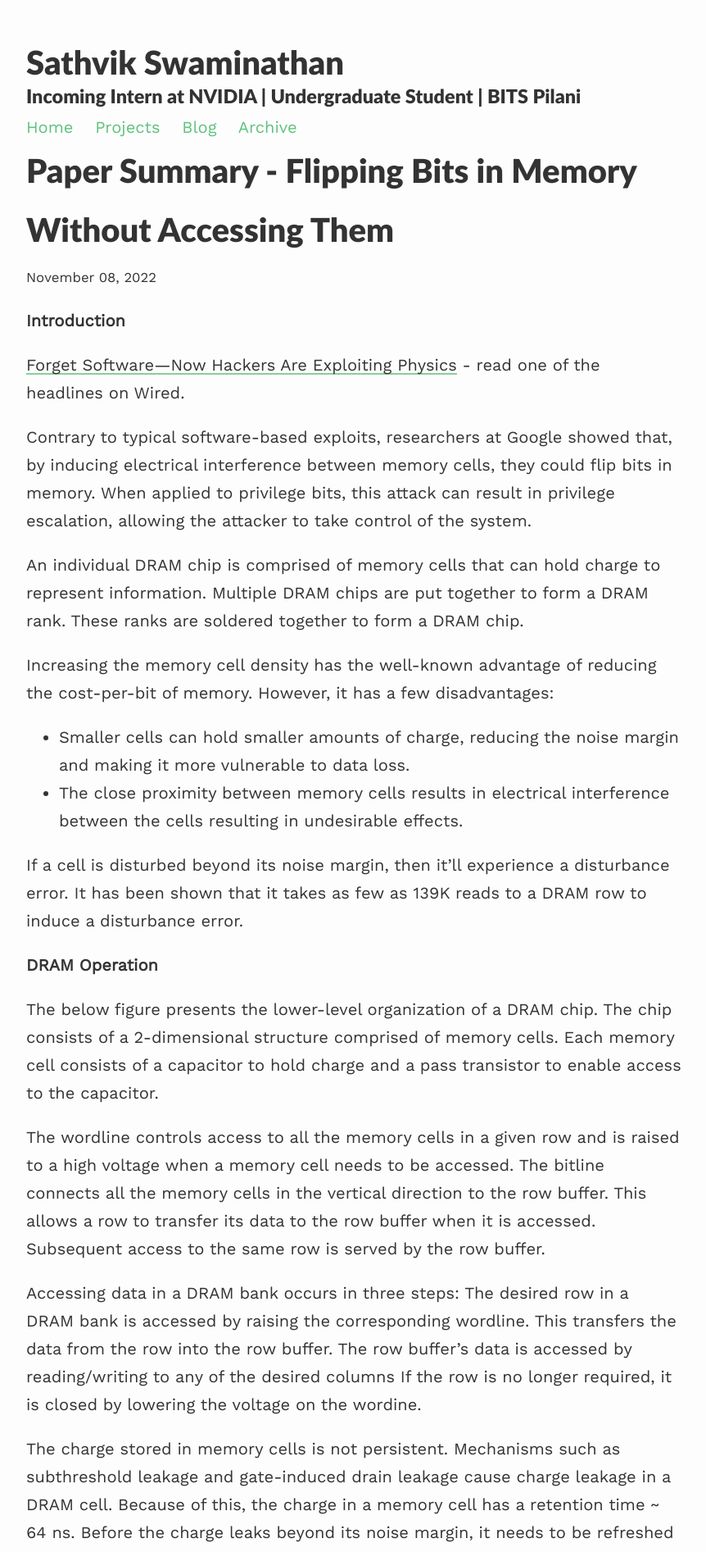
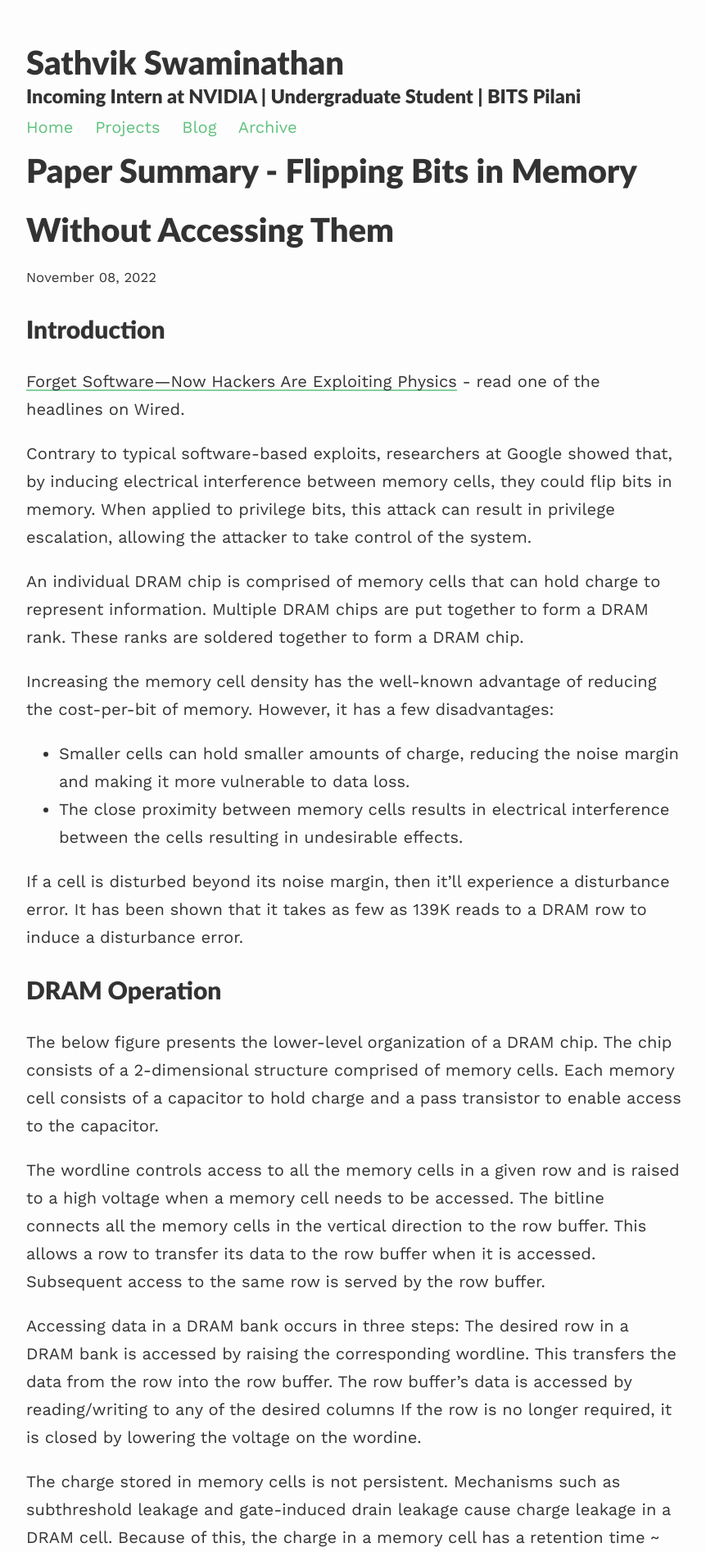
Before and after one commit to sathvikswaminathan/webpage, a Jekyll site: the page built from _posts/2022-11-08-flipping-bits-in.md, in a window 1280 px wide. Shown: the top 1893 px of the page at 82% size, without its empty margins (208-1070 px from the left). Built offline with Jekyll 4.4.1, drawn with Linux system fonts in a browser that asks for light colours; nearby versions of some CDN libraries.

```diff
--- a/_posts/2022-11-08-flipping-bits-in.md
+++ b/_posts/2022-11-08-flipping-bits-in.md
@@ -3,7 +3,7 @@ layout: post
 title: Paper Summary - Flipping Bits in Memory Without Accessing Them
 ---
 
-**Introduction**
+## Introduction
 
 [Forget Software—Now Hackers Are Exploiting Physics](https://www.wired.com/2016/08/new-form-hacking-breaks-ideas-computers-work/) - read one of the headlines on Wired.
 
@@ -17,7 +17,7 @@ Increasing the memory cell density has the well-known advantage of reducing the
 
 If a cell is disturbed beyond its noise margin, then it'll experience a disturbance error. It has been shown that it takes as few as 139K reads to a DRAM row to induce a disturbance error.
 
-**DRAM Operation**
+## DRAM Operation
 
 The below figure presents the lower-level organization of a DRAM chip. The chip consists of a 2-dimensional structure comprised of memory cells. Each memory cell consists of a capacitor to hold charge and a pass transistor to enable access to the capacitor.
 
@@ -30,7 +30,7 @@ If the row is no longer required, it is closed by lowering the voltage on the wo
 
 The charge stored in memory cells is not persistent. Mechanisms such as subthreshold leakage and gate-induced drain leakage cause charge leakage in a DRAM cell. Because of this, the charge in a memory cell has a retention time ~ 64 ns. Before the charge leaks beyond its noise margin, it needs to be refreshed at least once. Reading out charge from the memory cells into the row buffer is a destructive process - a process that destroys data in the cells - and writes back the charge into the cells, effectively refreshing it. To prevent data loss, the memory controller activates the wordline of all the rows once every 64 ns.
 
-**The attack**
+## The attack
 The root cause for a DRAM disturbance error is voltage fluctuations on the wordline. When a DRAM row is accessed multiple times, the wordline keeps toggling between ON and OFF leading to voltage fluctuations. This has been shown to interfere with the cells in nearby rows and cause them to leak charge at an accelerated rate. If the cell loses charge before it is refreshed, it experiences a disturbance error.
 
 The below code is used to demonstrate this attack on
```
